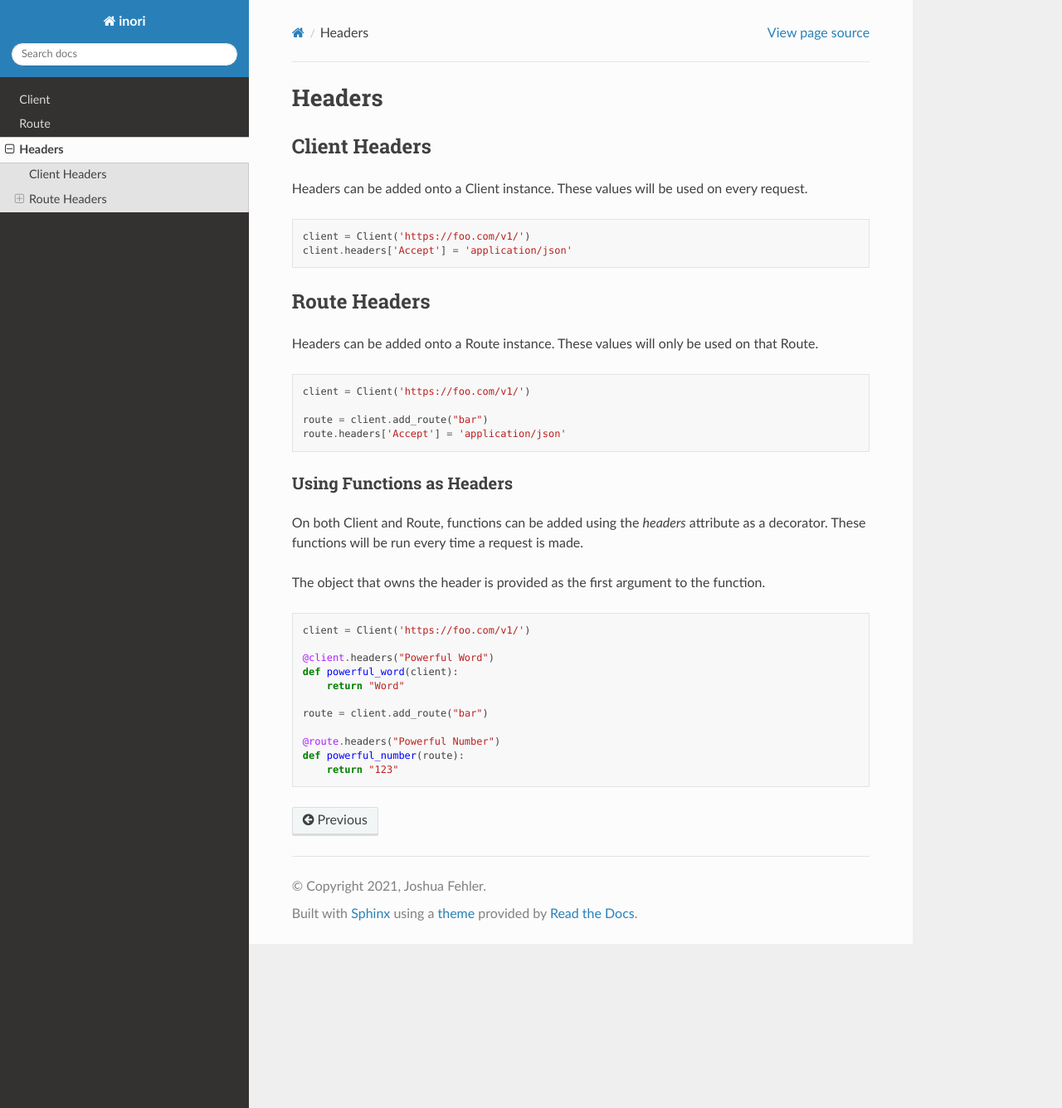
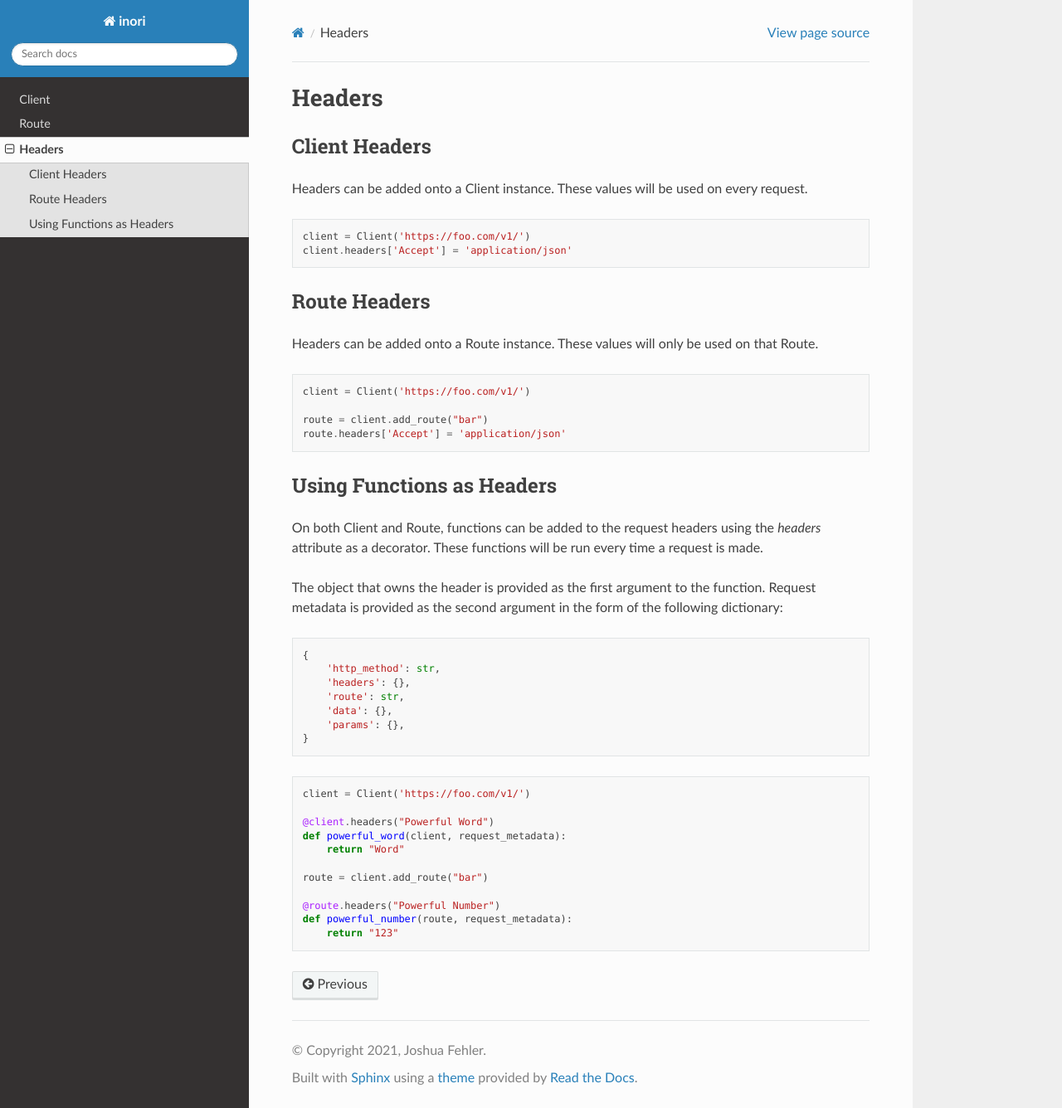
Before and after one commit to jsfehler/inori, a Sphinx documentation site: the page built from docs/headers.rst, in a window 1280 px wide and 1336 px high. Shown: the whole window at 83% size. Built offline with Sphinx 7.4.7 and the Read the Docs theme 2.0.0, drawn with Linux system fonts in a browser that asks for light colours.

Commit message:
Improve function headers documentation

```diff
--- a/docs/headers.rst
+++ b/docs/headers.rst
@@ -28,25 +28,36 @@ on that Route.
 
 
 Using Functions as Headers
-++++++++++++++++++++++++++
+--------------------------
 
-On both Client and Route, functions can be added using the `headers`
-attribute as a decorator. These functions will be run every time a
-request is made.
+On both Client and Route, functions can be added to the request headers
+using the `headers` attribute as a decorator.
+These functions will be run every time a request is made.
 
 The object that owns the header is provided as the first argument to the
-function.
+function. Request metadata is provided as the second argument in the form of
+the following dictionary:
+
+.. code-block:: python
+
+    {
+        'http_method': str,
+        'headers': {},
+        'route': str,
+        'data': {},
+        'params': {},
+    }
 
 .. code-block:: python
 
     client = Client('https://foo.com/v1/')
 
     @client.headers("Powerful Word")
-    def powerful_word(client):
+    def powerful_word(client, request_metadata):
         return "Word"
 
     route = client.add_route("bar")
 
     @route.headers("Powerful Number")
-    def powerful_number(route):
+    def powerful_number(route, request_metadata):
         return "123"
```
Also changed, not shown: 2 other files.
